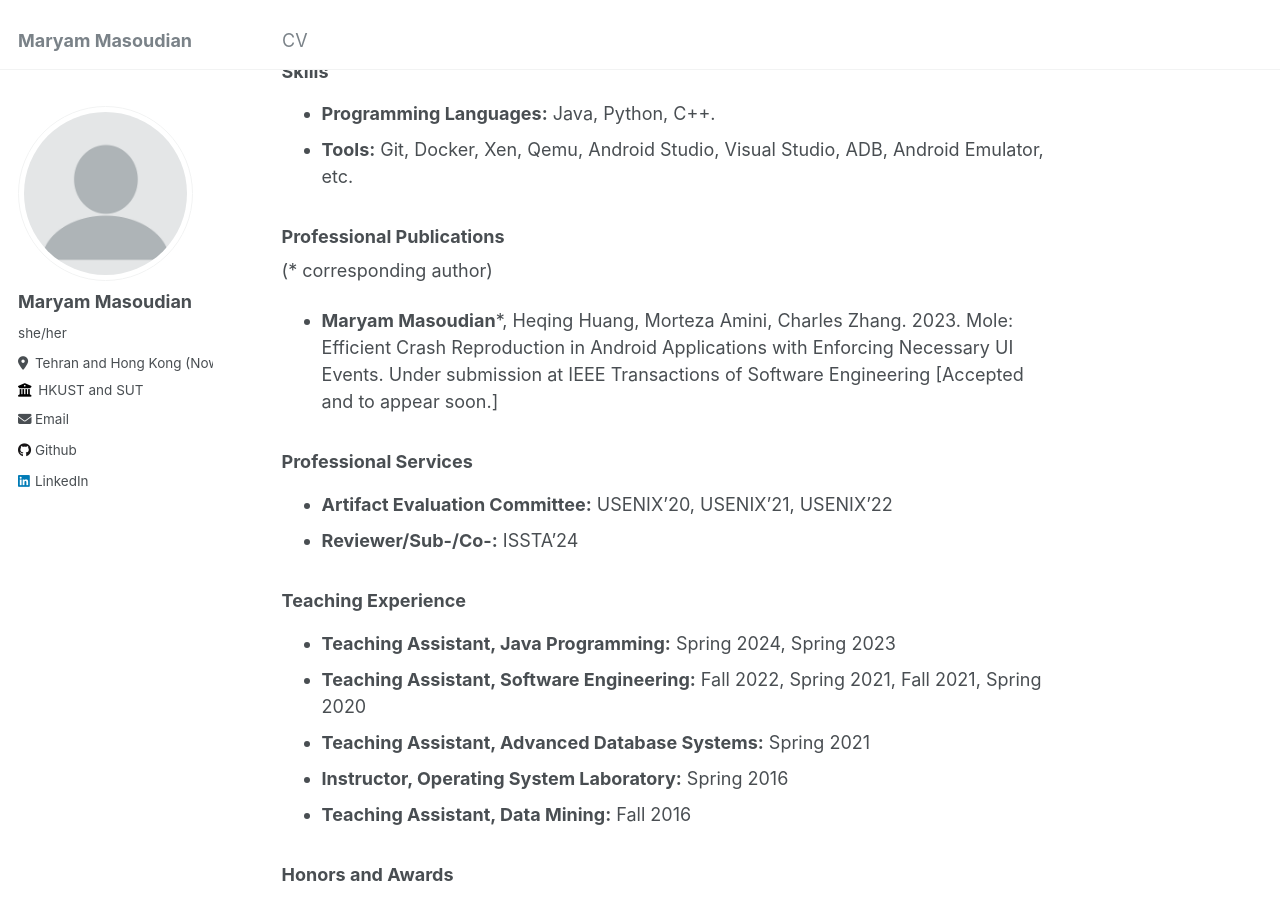
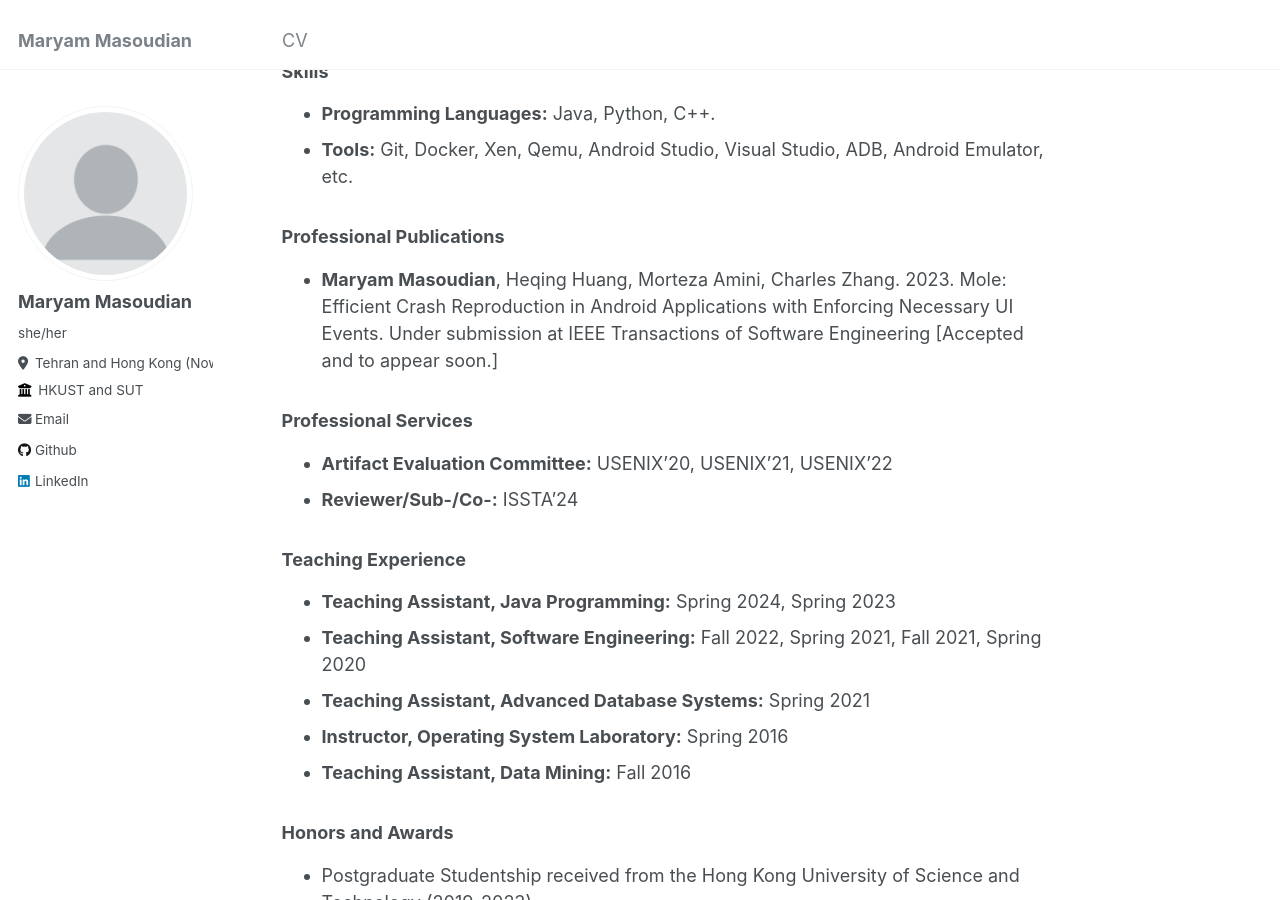
Before and after one commit to maryammsd/maryammsd.github.io, a Jekyll site: the page built from _pages/about.md, in a window 1280 px wide and 900 px high, scrolled down 487 px. Built offline with Jekyll 4.4.1, drawn with Linux system fonts in a browser that asks for light colours.

Commit message:
Update about.md

```diff
--- a/_pages/about.md
+++ b/_pages/about.md
@@ -17,8 +17,7 @@ Software Testing, Program Analysis
 * **Tools:** Git, Docker, Xen, Qemu, Android Studio, Visual Studio, ADB, Android Emulator, etc.
 
 ### Professional Publications
-(* corresponding author)
-* **Maryam Masoudian***, Heqing Huang, Morteza Amini, Charles Zhang. 2023. Mole: Efficient Crash Reproduction in Android Applications with Enforcing Necessary UI Events. Under submission at IEEE Transactions of Software Engineering [Accepted and to appear soon.]
+* **Maryam Masoudian**, Heqing Huang, Morteza Amini, Charles Zhang. 2023. Mole: Efficient Crash Reproduction in Android Applications with Enforcing Necessary UI Events. Under submission at IEEE Transactions of Software Engineering [Accepted and to appear soon.]
 
 ### Professional Services
 * **Artifact Evaluation Committee:** USENIX’20, USENIX’21, USENIX’22
```
